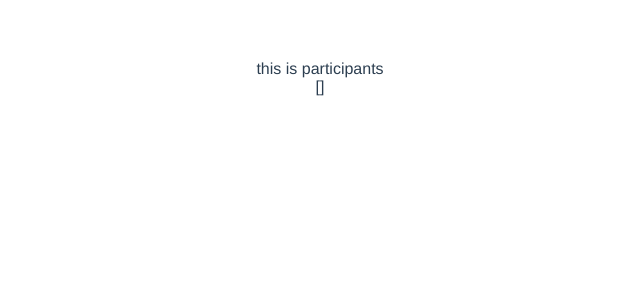
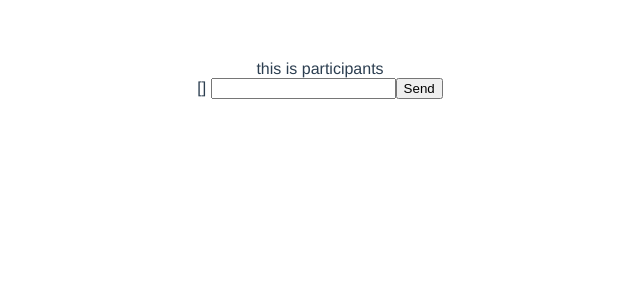
Before and after one commit to miquelbantula/chat-app, a Vue app in the folder frontend/chat-app/: page / in a window 1280 px wide. Shown: the top 300 px of the page, without its empty margins (320-960 px from the left). Built offline with nearby package versions, Linux system fonts and the light colour scheme; no server answers.

Commit message:
input + button to send test messages

```diff
--- a/frontend/chat-app/src/components/Chat.vue
+++ b/frontend/chat-app/src/components/Chat.vue
@@ -1,6 +1,8 @@
 <template>
   <div>
     {{ messages }}
+    <input type="text" v-model="newMessage" />
+    <button @click="sendNewMessage">Send</button>
   </div>
 </template>
 
@@ -8,9 +10,21 @@
 export default {
   name: "Chat",
 
+  data() {
+    return {
+      newMessage: ""
+    };
+  },
+
   props: {
     messages: {
-      type: Array,
+      type: Array
+    }
+  },
+
+  methods: {
+    sendNewMessage() {
+      this.$emit("messageSent", this.newMessage);
     }
   }
 };
```
